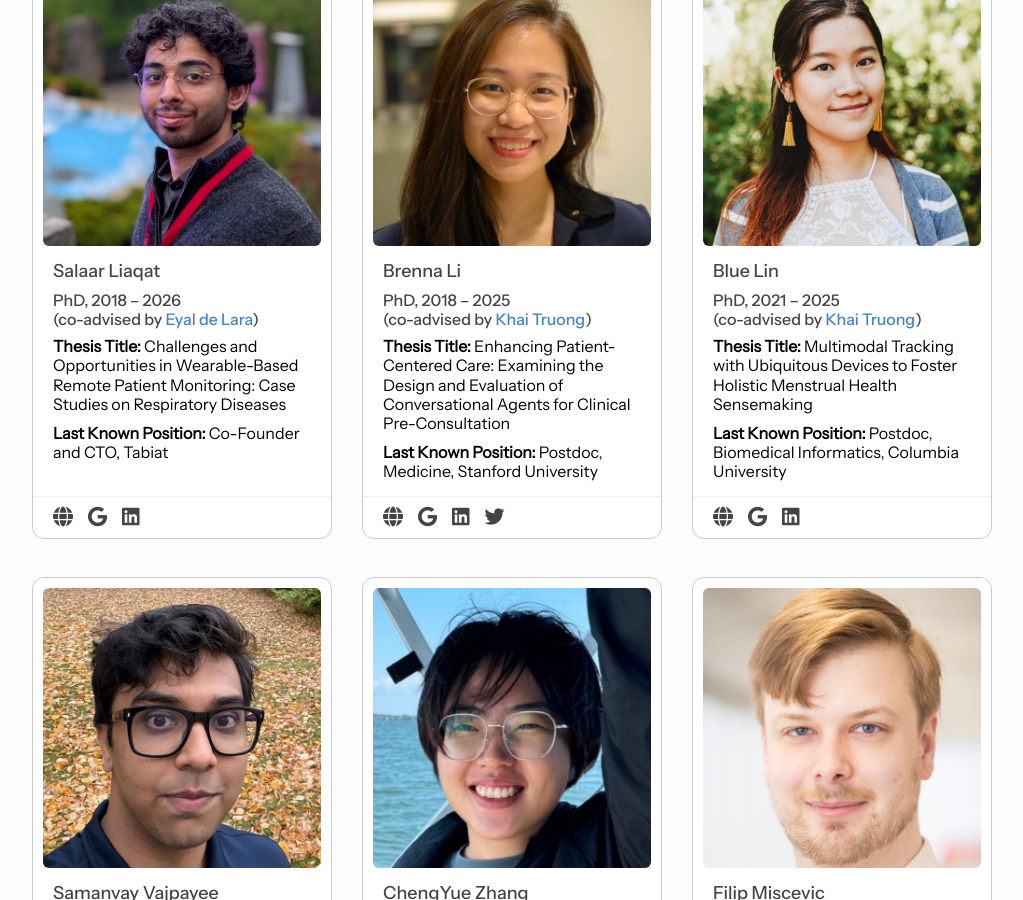
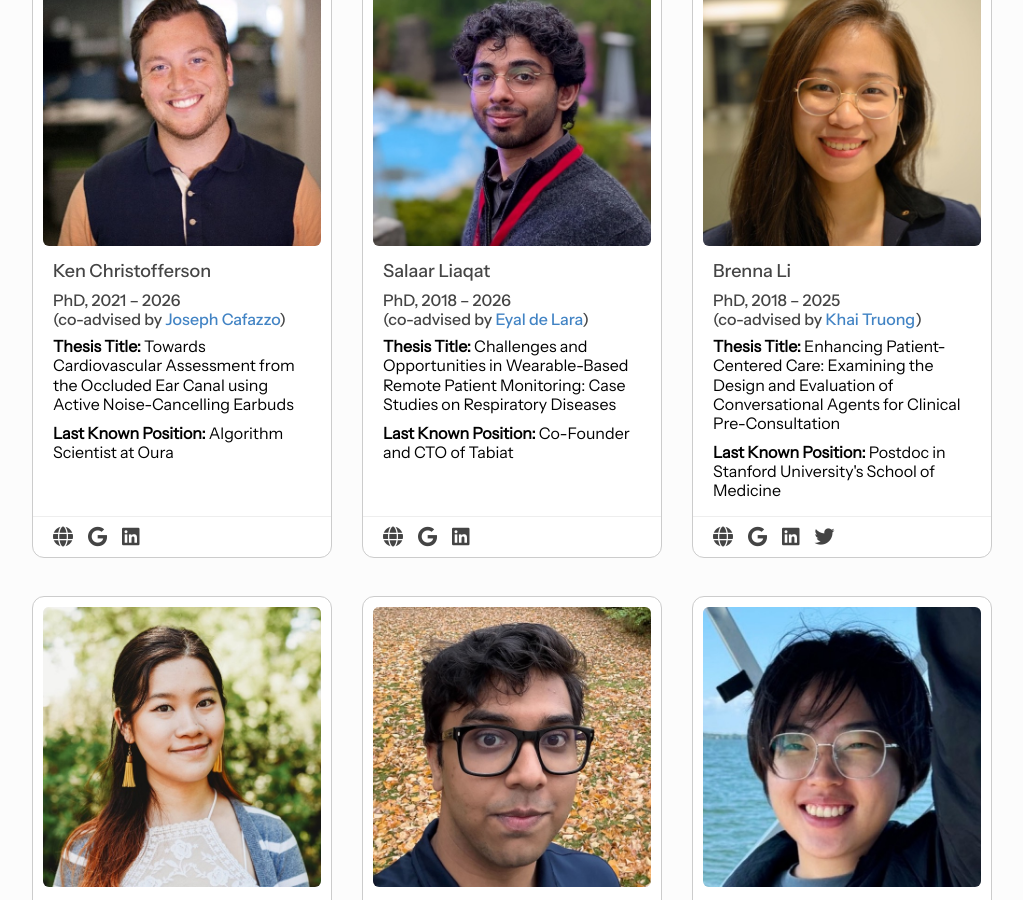
Before and after one commit to chai-toronto/chai-toronto.github.io, a Jekyll site: the page built from alumni/index.html, in a window 1280 px wide and 900 px high, scrolled down 308 px. Shown: the whole window, without its empty margins (128-1151 px from the left). Built offline with Jekyll 4.4.1, drawn with Linux system fonts in a browser that asks for light colours; some of the changed text lies outside the part shown.

Commit message:
update to kens profile

```diff
--- a/_data/members.yml
+++ b/_data/members.yml
@@ -22,19 +22,6 @@
   topic: Speech analysis and multimodal health sensing
   active: true
   search: Industry or Postdoc Position
-
-- id: ken_christofferson
-  name: Ken Christofferson
-  degree: PhD
-  image: /images/members/ken_christofferson.jpg
-  website: https://ken-chris.github.io/
-  gscholar: 0o9DeCAAAAAJ
-  linkedin: kenneth-christofferson
-  startyear: 2021
-  coadvisor: cafazzo
-  topic: Applied machine learning with earbuds
-  active: true
-  search: industry
 
 - id: dhruv_verma
   name: Dhruv Verma
@@ -199,6 +186,20 @@
 # Staff
 
 # PhD Alumni
+- id: ken_christofferson
+  name: Ken Christofferson
+  degree: PhD
+  image: /images/members/ken_christofferson.jpg
+  website: https://ken-chris.github.io/
+  gscholar: 0o9DeCAAAAAJ
+  linkedin: kenneth-christofferson
+  startyear: 2021
+  endyear: 2026
+  coadvisor: cafazzo
+  thesis: "Towards Cardiovascular Assessment from the Occluded Ear Canal using Active Noise-Cancelling Earbuds"
+  active: false
+  now_at: Algorithm Scientist at Oura
+
 - id: salaar_liaqat
   name: Salaar Liaqat
   degree: PhD
@@ -211,7 +212,7 @@
   coadvisor: delara
   active: false
   thesis: "Challenges and Opportunities in Wearable-Based Remote Patient Monitoring: Case Studies on Respiratory Diseases"
-  now_at: Co-Founder and CTO, Tabiat
+  now_at: Co-Founder and CTO of Tabiat
 
 - id: brenna_li
   name: Brenna Li
@@ -226,7 +227,7 @@
   coadvisor: khai
   active: false
   thesis: "Enhancing Patient-Centered Care: Examining the Design and Evaluation of Conversational Agents for Clinical Pre-Consultation"
-  now_at: Postdoc, Medicine, Stanford University
+  now_at: Postdoc in Stanford University's School of Medicine
 
 - id: blue_lin
   name: Blue Lin
@@ -240,7 +241,7 @@
   coadvisor: khai
   active: false
   thesis: "Multimodal Tracking with Ubiquitous Devices to Foster Holistic Menstrual Health Sensemaking"
-  now_at: Postdoc, Biomedical Informatics, Columbia University
+  now_at: Postdoc in Columbia University's Department of Biomedical Informatics
 
 # Masters Alumni
 - id: samanvay_vajpayee
@@ -252,7 +253,7 @@
   endyear: 2025
   active: false
   thesis: "LLMs for Cardiology Aftercare"
-  now_at: Deciding between grad schools
+  now_at: PhD Student in University of Toronto's Department of Computer Science
 
 - id: chengyue_zhang
   name: ChengYue Zhang
@@ -263,7 +264,7 @@
   endyear: 2025
   active: false
   thesis: "Structuring Biomechanical Waveforms"
-  now_at: Data Scientist, Wuxi Apptec
+  now_at: Data Scientist at Wuxi Apptec
 
 - id: filip_miscevic
   name: Filip Miscevic
@@ -277,7 +278,7 @@
   coadvisor: Gerard O'Leary
   active: false
   thesis: "Mobile Seizure Detection: Towards Data-Driven, Personalized Seizure Treatment"
-  now_at: PhD Student, Biomedical Engineering, University of Toronto
+  now_at: PhD Student in University of Toronto's Department of Biomedical Engineering
 
 # Undergrad Alumni
 # Sort by start year, then last name
```
